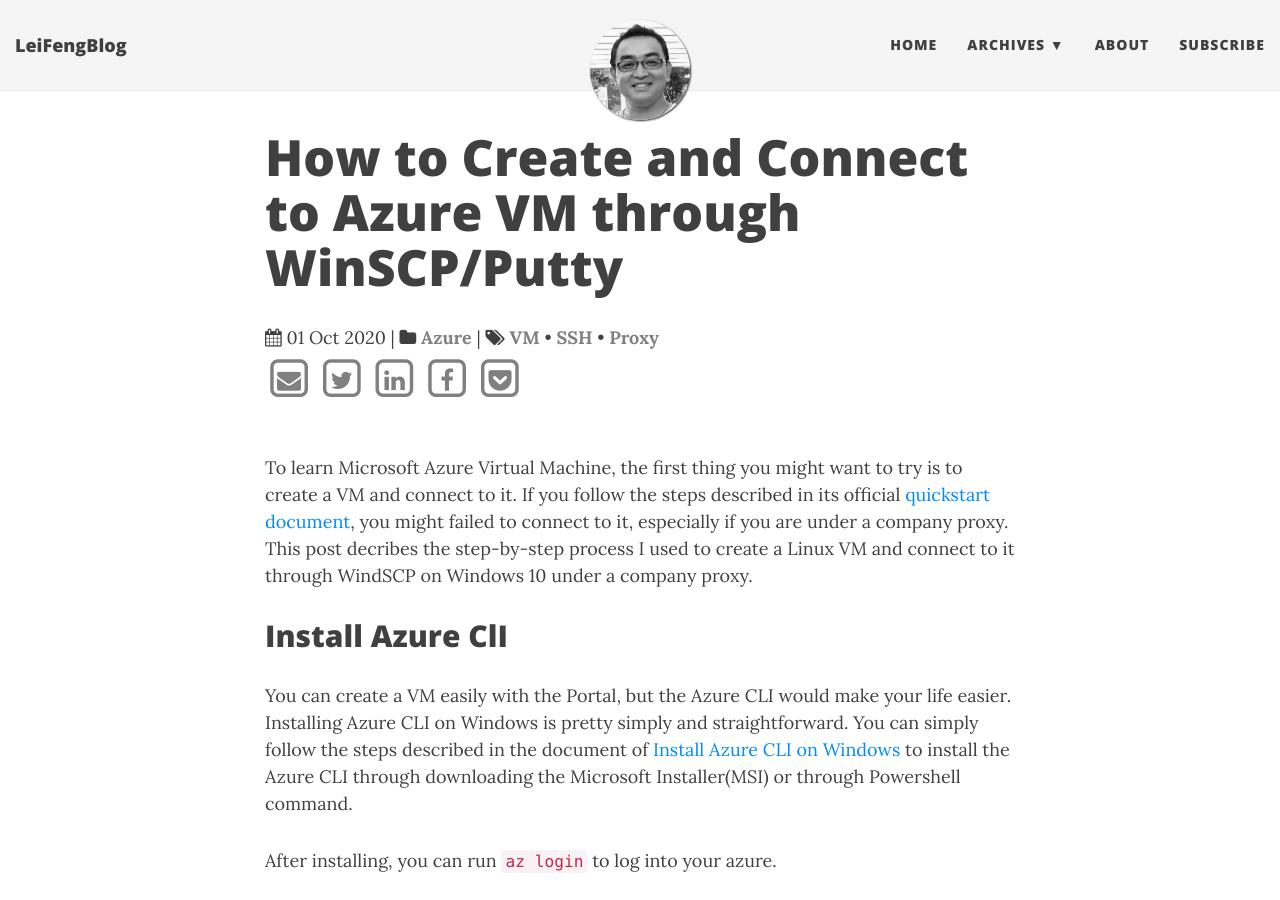
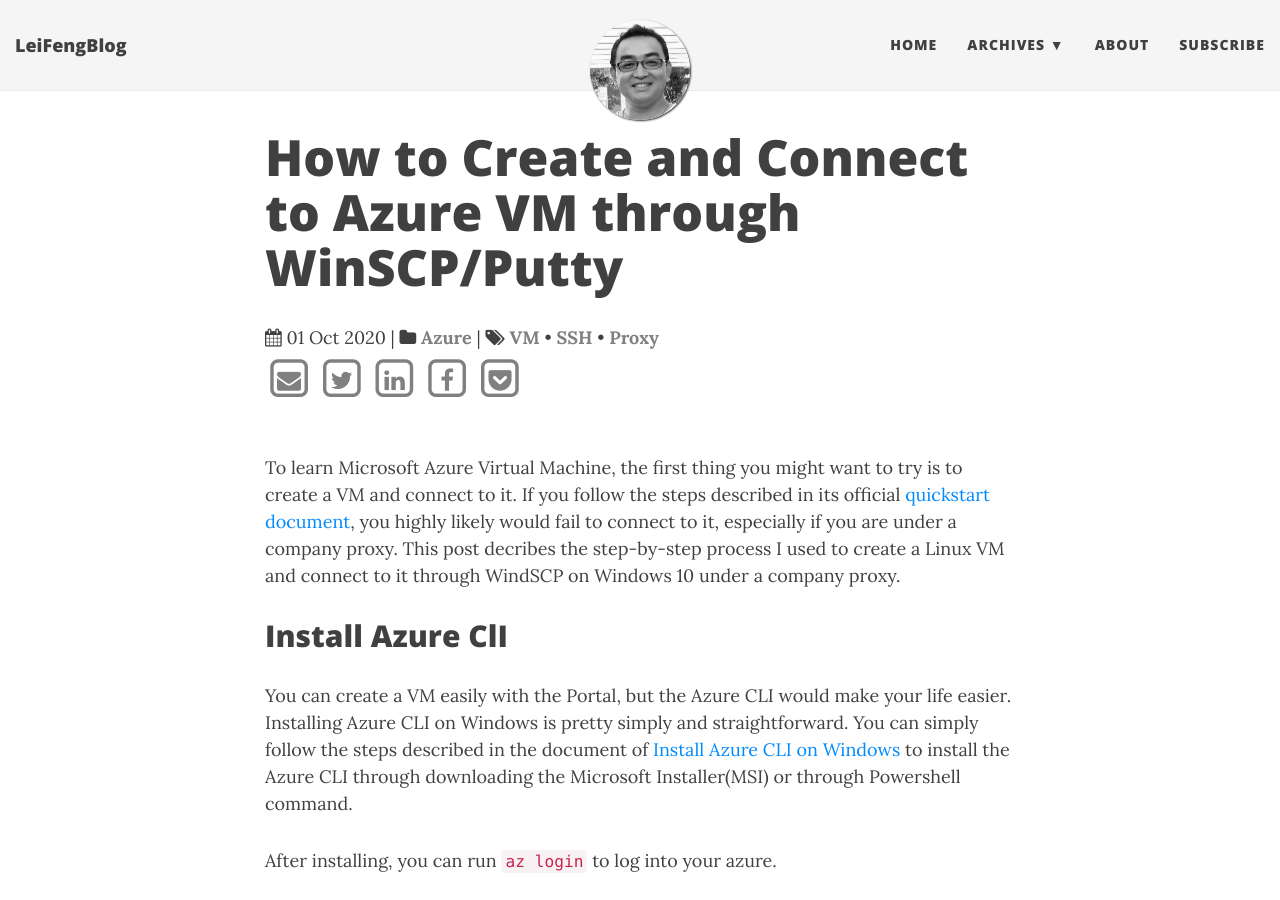
Before and after one commit to stonefl/stonefl.github.io, a Jekyll site: the page built from _posts/2020-10-01-create-and-connect-to-azure-vm-under-company-proxy.md, in a window 1280 px wide and 900 px high. Built offline with Jekyll 4.4.1, drawn with Linux system fonts in a browser that asks for light colours; nearby versions of some CDN libraries; comment, search, counter and statistics services are not loaded.

Commit message:
Create 2020-10-01-create-and-connect-to-azure-vm-under-company-proxy.md

```diff
--- a/_posts/2020-10-01-create-and-connect-to-azure-vm-under-company-proxy.md
+++ b/_posts/2020-10-01-create-and-connect-to-azure-vm-under-company-proxy.md
@@ -10,7 +10,7 @@
   - SSH
   - Proxy
 ---
-To learn Microsoft Azure Virtual Machine, the first thing you might want to try is to create a VM and connect to it. If you follow the steps described in its official [quickstart document](https://docs.microsoft.com/en-us/azure/virtual-machines/windows/quick-create-cli), you might failed to connect to it, especially if you are under a company proxy. This post decribes the step-by-step process I used to create a Linux VM and connect to it through WindSCP on Windows 10 under a company proxy.
+To learn Microsoft Azure Virtual Machine, the first thing you might want to try is to create a VM and connect to it. If you follow the steps described in its official [quickstart document](https://docs.microsoft.com/en-us/azure/virtual-machines/windows/quick-create-cli), you highly likely would fail to connect to it, especially if you are under a company proxy. This post decribes the step-by-step process I used to create a Linux VM and connect to it through WindSCP on Windows 10 under a company proxy.
 
 <!--more-->
 
```
